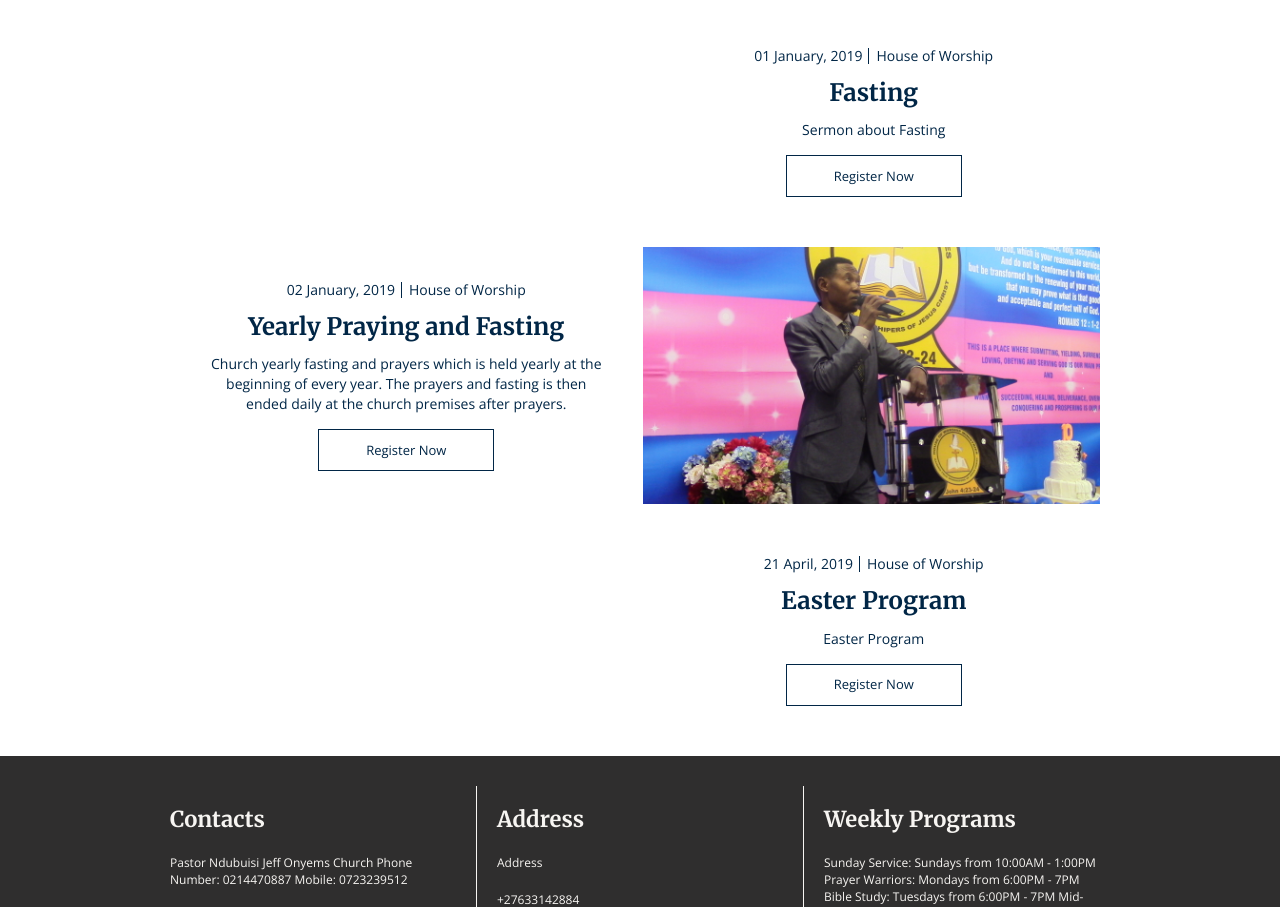
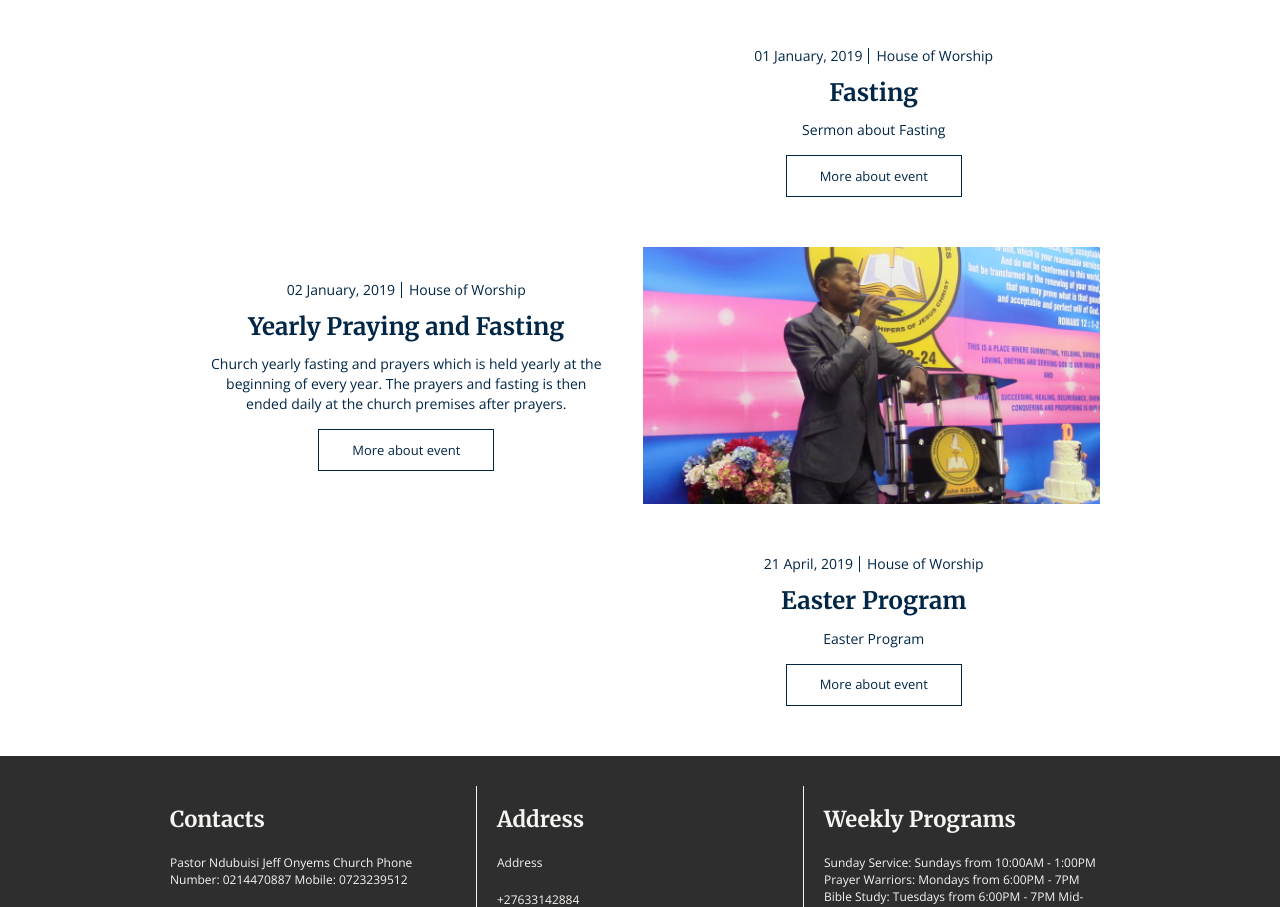
Before and after one commit to riyaadh47/hilary, a Jekyll site: the page built from _pages/events.html, in a window 1280 px wide, cut to the strip 460-1367 px from the top of the page. Built offline with Jekyll 4.4.1, drawn with Linux system fonts in a browser that asks for light colours; nearby versions of some CDN libraries; library files that are not in the unit come from our copies.

Commit message:
Update events.html

```diff
--- a/_pages/events.html
+++ b/_pages/events.html
@@ -23,7 +23,7 @@ jumbotron: "/img/IMG_0172.JPG"
 					<h2>{{event.event-name}}</h2>
 					<p class="description">{{event.description}}</p>
 					<div class="btn-container">
-						<a href="{{event.url | append:'.html' }}" class="button">Register Now</a>
+						<a href="{{event.url | append:'.html' }}" class="button">More about event</a>
 					</div>
 				</div>
 			</section>
```
